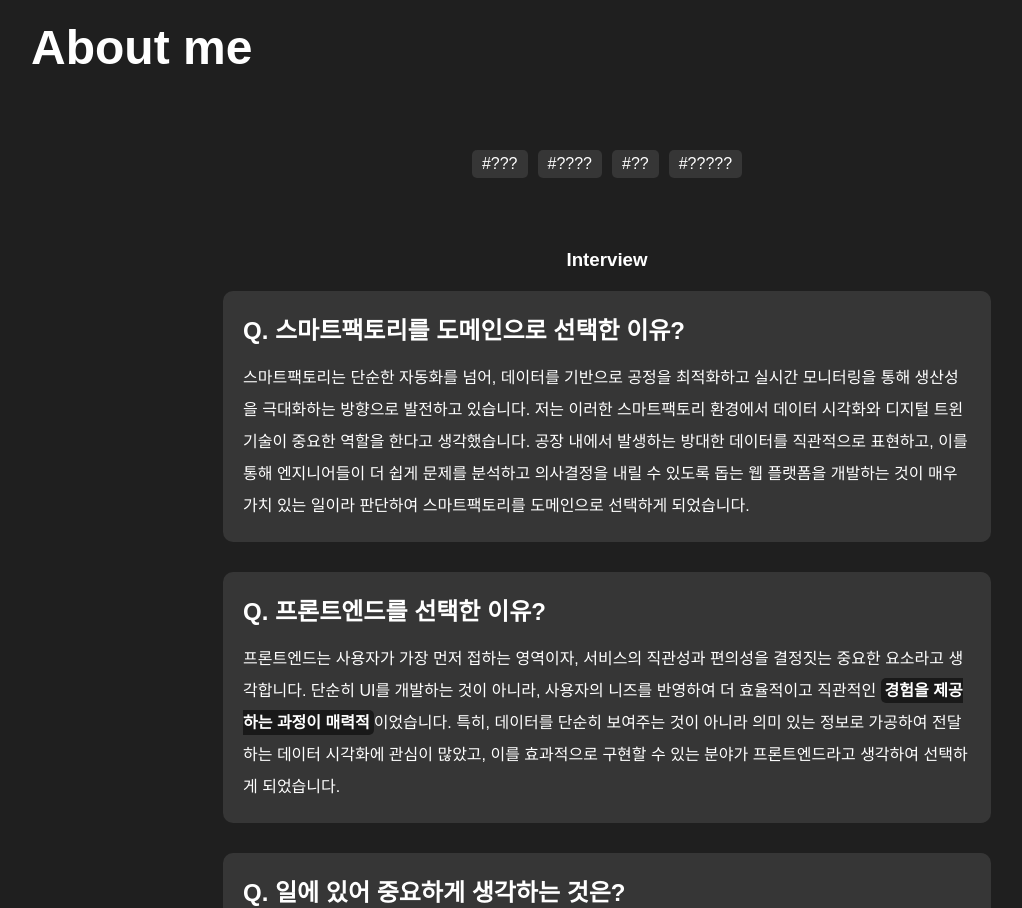
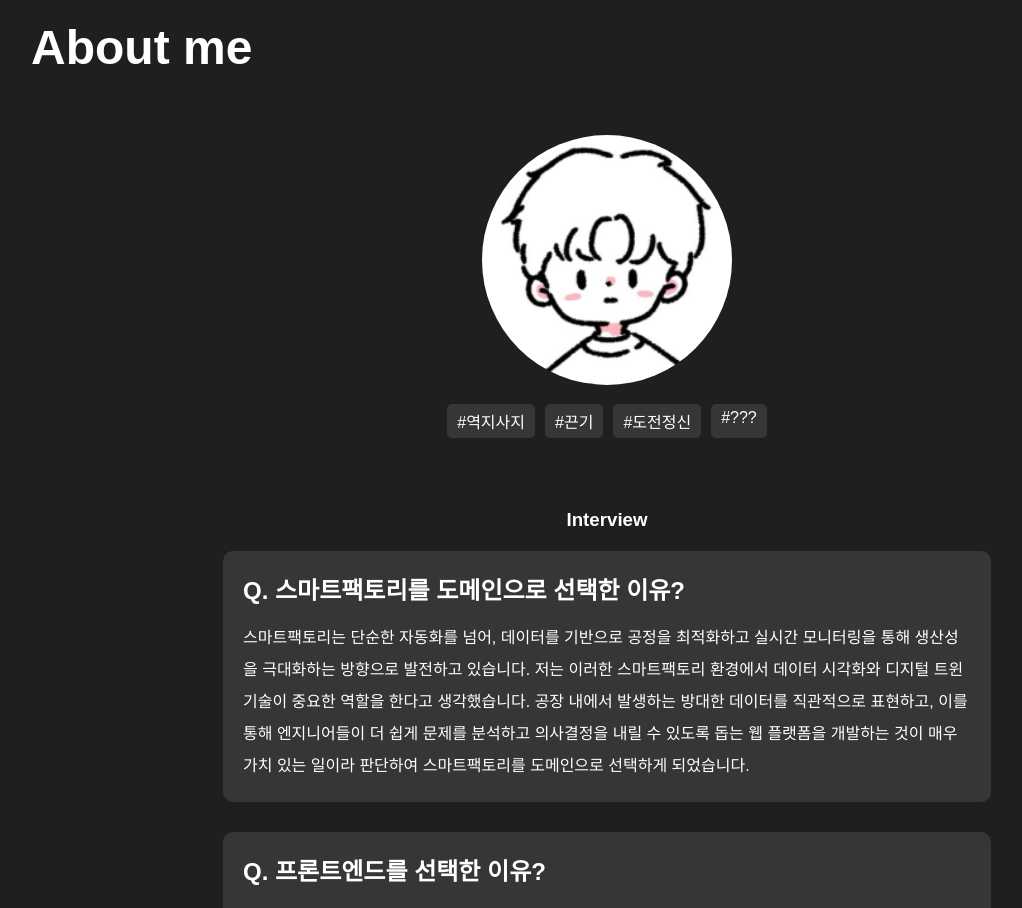
Before and after one commit to seobkun325/seobkun-portfolio, a Vue app: page / in a window 1280 px wide. Shown: the part 860-1768 px from the top of the page, without its empty margins (33-1055 px from the left). Built offline with nearby package versions, Linux system fonts and the light colour scheme.

Commit message:
fix : avatar 수정 및 해시태그 수정

```diff
--- a/src/components/AboutMe.vue
+++ b/src/components/AboutMe.vue
@@ -4,15 +4,15 @@
 
     <!-- 프로필 이모지 -->
     <div class="about__profile">
-      <!-- <img src="../assets/image/avatar.png" alt="Profile" class="about__avatar" /> -->
+      <img src="/me.png" alt="Profile" class="about__avatar" />
     </div>
 
     <!-- 해시태그 -->
     <div class="about__tags">
+      <span>#역지사지</span>
+      <span>#끈기 </span>
+      <span>#도전정신</span>
       <span>#???</span>
-      <span>#????</span>
-      <span>#??</span>
-      <span>#?????</span>
     </div>
 
     <!-- 인터뷰 섹션 -->
@@ -93,8 +93,8 @@
 }
 
 .about__avatar {
-  width: 150px;
-  height: 150px;
+  width: 250px;
+  height: 250px;
   border-radius: 50%;
 }
 
--- a/src/components/ProjectModal.vue
+++ b/src/components/ProjectModal.vue
@@ -111,7 +111,7 @@ const closeModal = () => {
 }
 
 .modal__image {
-  width: 50%;
+  width: 40%;
   border-radius: 10px;
   box-shadow: 0 5px 15px rgba(0, 0, 0, 0.2);
 }
```
